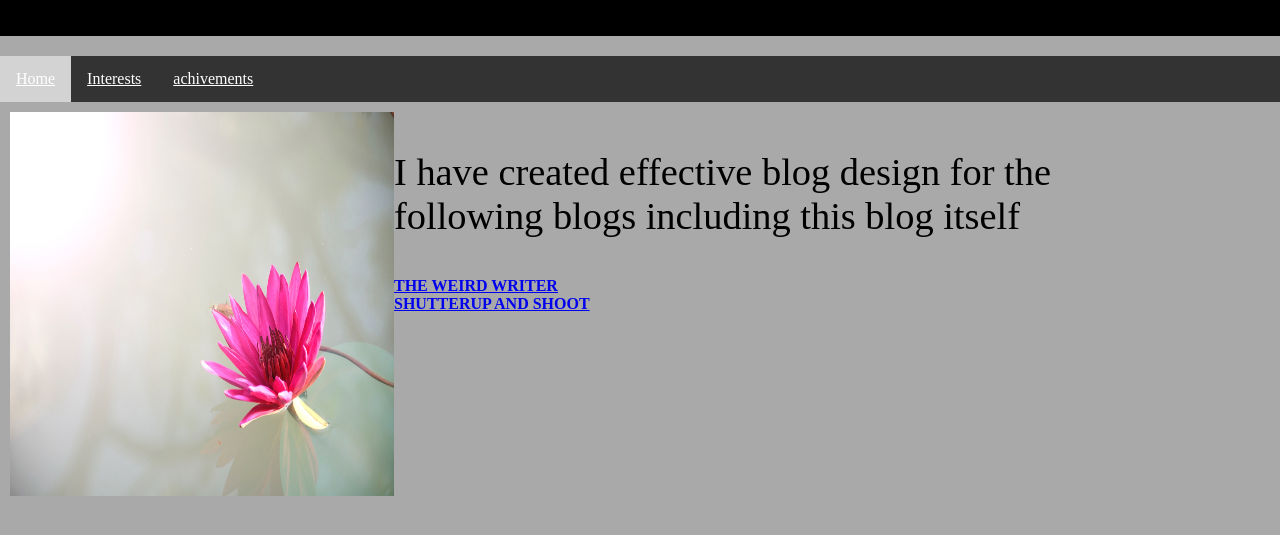
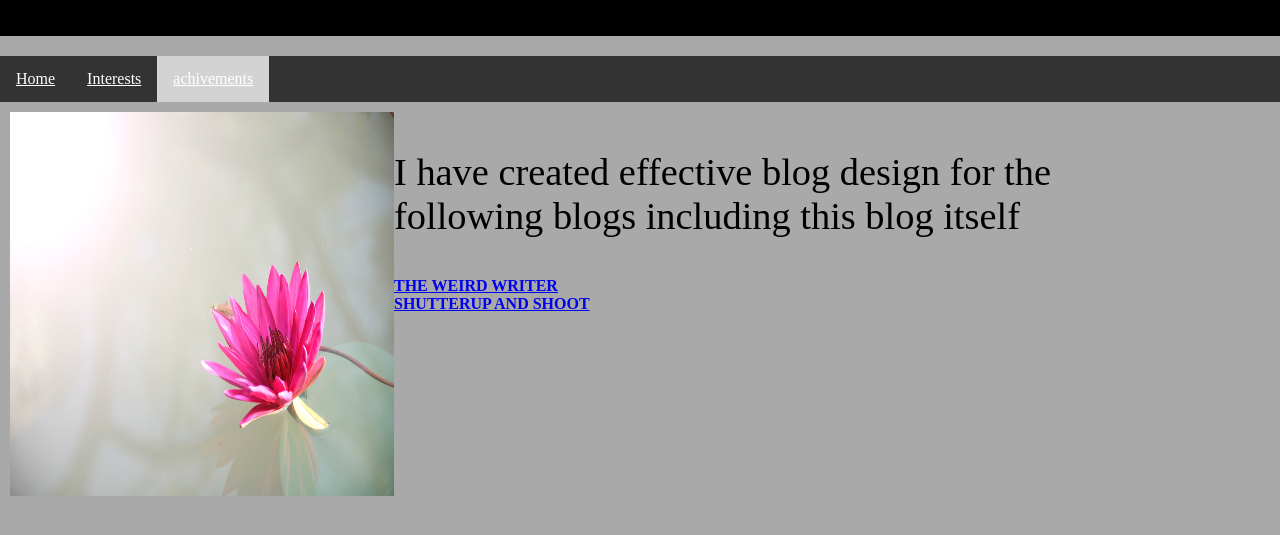
Before and after one commit to venus1314/adity1314.github.io, a plain HTML site: page achivements.html in a window 1280 px wide. Shown: the part 149-684 px from the top of the page. Drawn offline with Linux system fonts and the light colour scheme.

Commit message:
Update achivements.html

```diff
--- a/achivements.html
+++ b/achivements.html
@@ -92,9 +92,9 @@ ul.topnav li.right {float: right;}
 
     </div>
     <ul class="topnav">
-               <li><a class="active" href="https://adity1314.github.io/">Home</a></li>
+               <li><a href="https://adity1314.github.io/">Home</a></li>
   <li><a href="https://adity1314.github.i0/interests.html">Interests</a></li>
-  <li><a href="https://adity1314.github.io/achivements.html">achivements</a></li>
+  <li><a  class="active" href="https://adity1314.github.io/achivements.html">achivements</a></li>
 </ul>
     <div class="child">
       <img src="lotus.jpg" style="width: 30vw;height: 30vw" >
```
